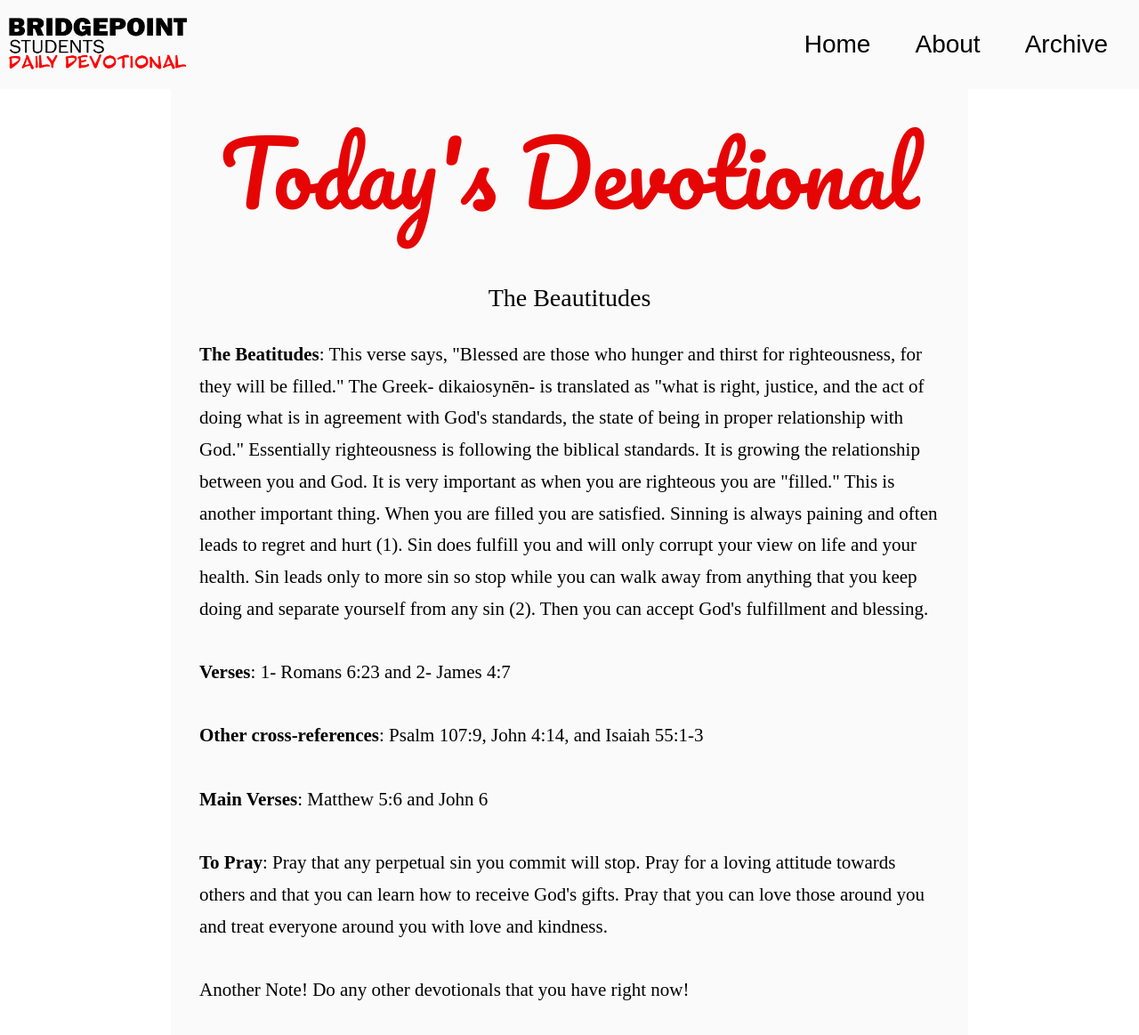
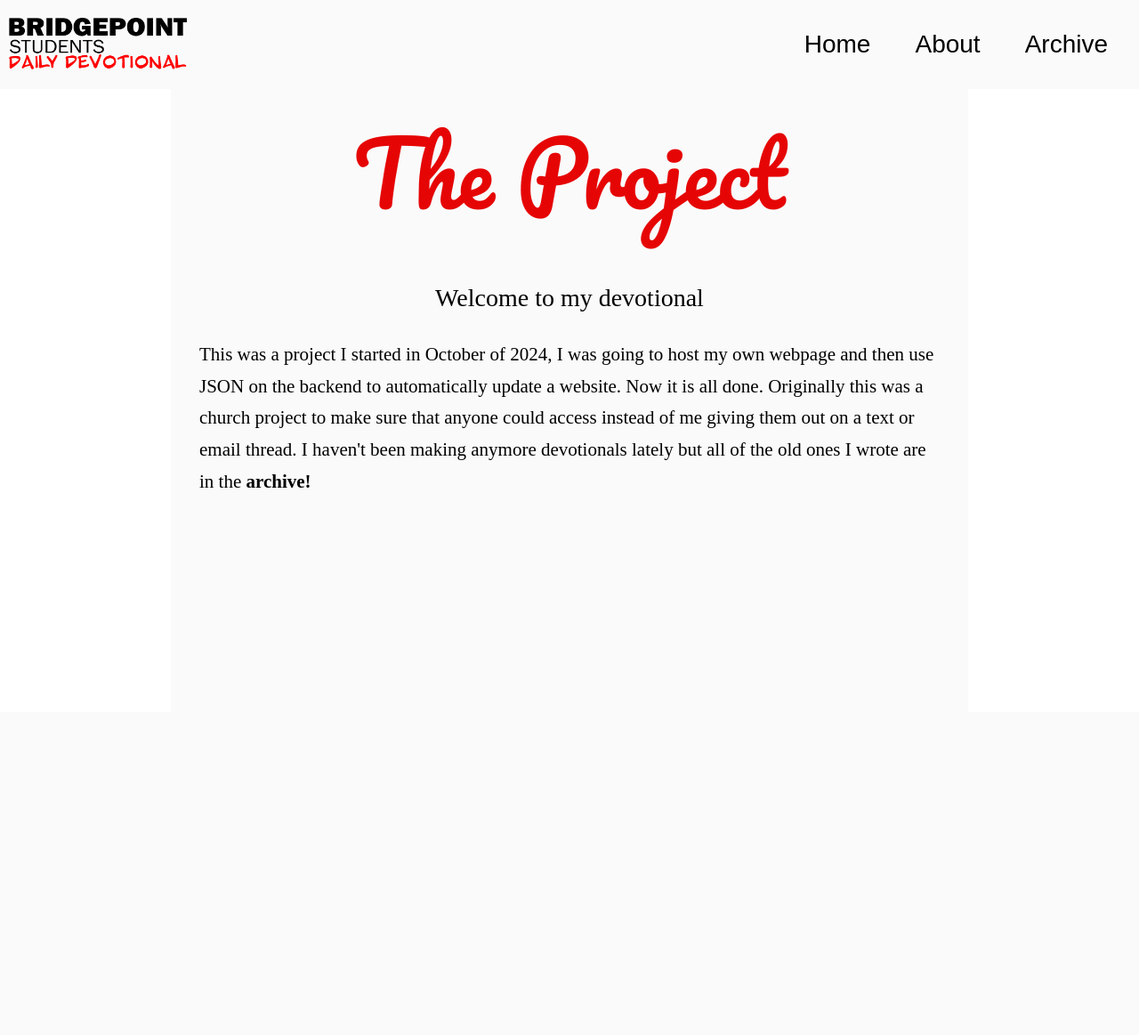
Before and after one commit to GideonHammond/BridgePointStudentsDailyDevotional, a PHP site: page /about.html in a window 1280 px wide. Shown: the whole page at 89% size. After the commit the page ends 548 px from the top, so only its background shows below. Run offline with PHP 8.4, Linux system fonts and the light colour scheme.

Commit message:
FR 1.01
Thanks everyone!

```diff
--- a/about.html
+++ b/about.html
@@ -80,22 +80,17 @@
 <main id="main">
     <div class="hero" id="hero">
         <h1 class="hero-text hidden" id="hero-text">
-            Today's Devotional
+            The Project
         </h1>
     </div>
     <div class="break-image">
         <p></p>
     </div>
     <h2 class="text-header">
-        The Beautitudes
+        Welcome to my devotional
     </h2>
     <p class="text">
-        <b>The Beatitudes</b>: This verse says, "Blessed are those who hunger and thirst for righteousness, for they will be filled." The Greek- dikaiosynēn- is translated as "what is right, justice, and the act of doing what is in agreement with God's standards, the state of being in proper relationship with God." Essentially righteousness is following the biblical standards. It is growing the relationship between you and God. It is very important as when you are righteous you are "filled." This is another important thing. When you are filled you are satisfied. Sinning is always paining and often leads to regret and hurt (1). Sin does fulfill you and will only corrupt your view on life and your health. Sin leads only to more sin so stop while you can walk away from anything that you keep doing and separate yourself from any sin (2). Then you can accept God's fulfillment and blessing.
-        <br><br><b>Verses</b>: 1- Romans 6:23 and 2- James 4:7
-        <br><br><b>Other cross-references</b>: Psalm 107:9, John 4:14, and Isaiah 55:1-3
-        <br><br><b>Main Verses</b>: Matthew 5:6 and John 6
-        <br><br><b>To Pray</b>: Pray that any perpetual sin you commit will stop. Pray for a loving attitude towards others and that you can learn how to receive God's gifts. Pray that you can love those around you and treat everyone around you with love and kindness.
-        <br><br>Another Note! Do any other devotionals that you have right now!
+        This was a project I started in October of 2024, I was going to host my own webpage and then use JSON on the backend to automatically update a website. Now it is all done. Originally this was a church project to make sure that anyone could access instead of me giving them out on a text or email thread. I haven't been making anymore devotionals lately but all of the old ones I wrote are in the <a href="bpsdd.com/list.html">archive!</a>
     </p>
 </main>
 
--- a/styles.css
+++ b/styles.css
@@ -171,6 +171,12 @@ header{
     line-height: 1.7em;
 }
 
+.text a{
+    color: var(--defaultRead);
+    text-decoration: none;
+    font-weight: bold;
+}
+
 .text b{
     font-weight: bold;
 }
```
